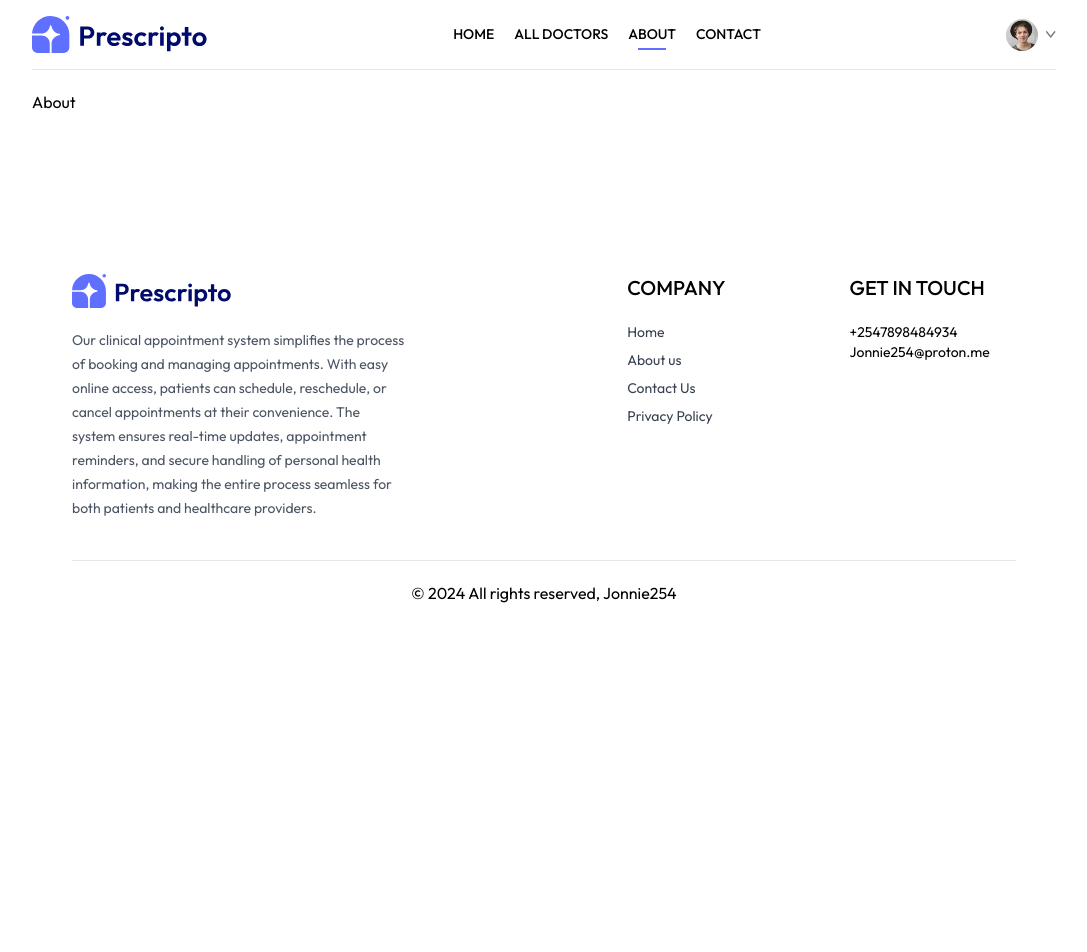
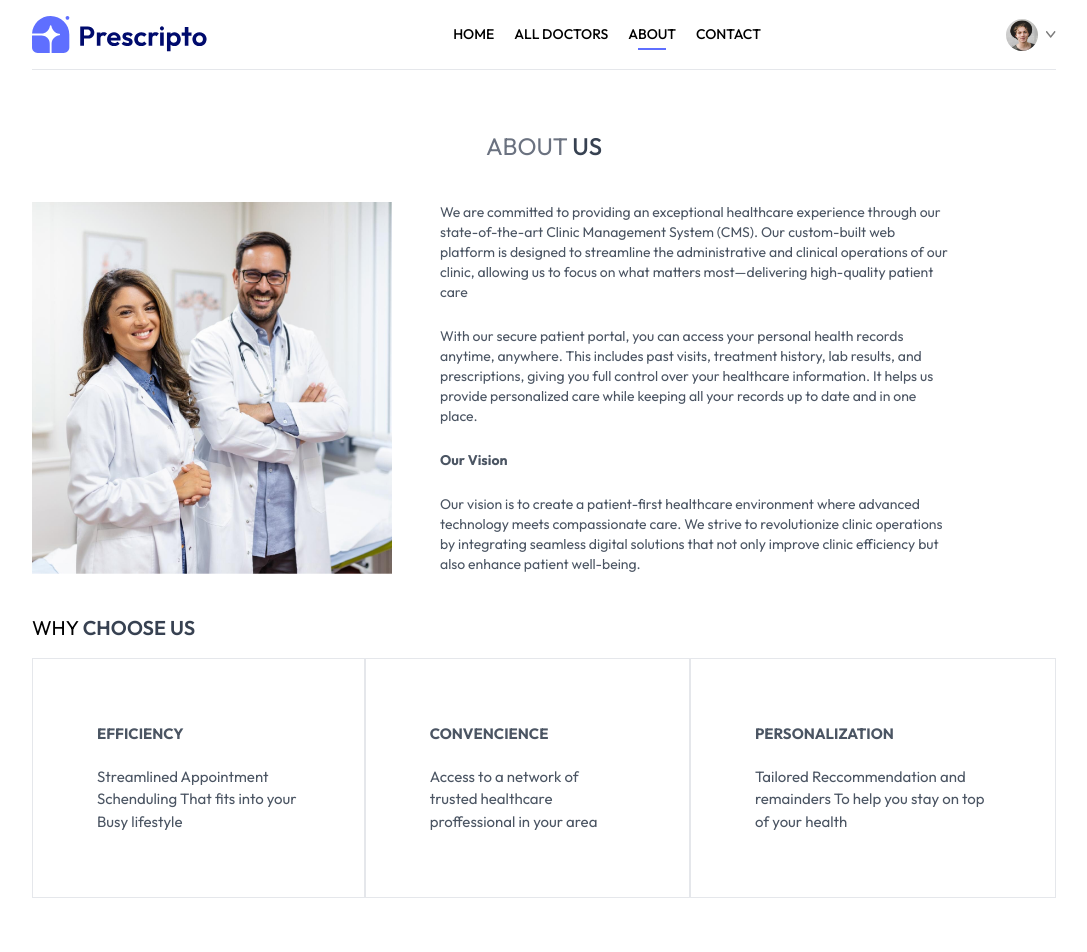
Before and after one commit to Jonnie254/Online-Clinic-Management-System, a React (Vite) app in the folder frontend/: page /about in a window 1280 px wide. Shown: the top 952 px of the page, without its empty margins (96-1183 px from the left). Before the commit the page ends 800 px from the top, so only its background shows below. Built offline with nearby package versions, Linux system fonts and the light colour scheme.

Commit message:
add the login ui

```diff
--- a/frontend/src/components/RelatedDoctors.jsx
+++ b/frontend/src/components/RelatedDoctors.jsx
@@ -4,16 +4,15 @@ import {useNavigate} from "react-router-dom";
 
 
 const RelatedDoctors = ({speciality, docId}) => {
-    const doctors = useContext(AppContext);
+    const {doctors} = useContext(AppContext);
     const [relatedDoctors, setRelatedDoctors] = useState([]);
     const navigate = useNavigate();
-
     useEffect(() => {
         console.log("speciality:", speciality, "docId:", docId);
-
         console.log(doctors);
         if (doctors.length > 0 && speciality) {
             const doctorsData = doctors.filter((doc) => doc.speciality === speciality && doc._id !== docId);
+            console.log(doctorsData);
             setRelatedDoctors(doctorsData);
         }
     }, [doctors, speciality, docId]);
@@ -24,7 +23,10 @@ const RelatedDoctors = ({speciality, docId}) => {
             <div className='w-full grid grid-cols-auto gap-4 pt-5 gap-y-6 px-3 sm:px-0'>
                 {relatedDoctors.slice(0, 5).map((item, index) =>
                     (
-                        <div onClick={() => navigate(`/appointment/${item._id}`)}
+                        <div onClick={() => {
+                            navigate(`/appointment/${item._id}`);
+                            scrollTo(0, 0)
+                        }}
                              className='border border-blue-200 rounded-xl overflow-hidden cursor-pointer hover:translate-y-[10px] transition-all duration-500'
                              key={index}>
                             <img className='bg-blue-50' src={item.image} alt=""/>
--- a/frontend/src/components/TopDoctors.jsx
+++ b/frontend/src/components/TopDoctors.jsx
@@ -1,6 +1,6 @@
-import React, { useContext } from 'react'
-import { useNavigate } from 'react-router-dom'
-import { AppContext } from '../context/AppContext'
+import React, {useContext} from 'react'
+import {useNavigate} from 'react-router-dom'
+import {AppContext} from '../context/AppContext'
 
 
 const TopDoctors = () => {
@@ -11,10 +11,15 @@ const TopDoctors = () => {
             <h1 className='text-3xl font-medium'>Top Doctors To Book</h1>
             <p className='sm:w-1/3 text-center'>Simply browse through our extensive list of trusted doctors.</p>
             <div className='w-full grid grid-cols-auto gap-4 pt-5 gap-y-6 px-3 sm:px-0'>
-            {doctors.slice(0, 10).map((item, index)=>
+                {doctors.slice(0, 10).map((item, index) =>
                     (
-                <div onClick={()=> navigate(`/appointment/${item._id}`)} className='border border-blue-200 rounded-xl overflow-hidden cursor-pointer hover:translate-y-[10px] transition-all duration-500' key={index}>
-                    <img className='bg-blue-50' src={item.image} alt="" />
+                        <div onClick={() => {
+                            navigate(`/appointment/${item._id}`);
+                            scrollTo(0, 0)
+                        }}
+                             className='border border-blue-200 rounded-xl overflow-hidden cursor-pointer hover:translate-y-[10px] transition-all duration-500'
+                             key={index}>
+                            <img className='bg-blue-50' src={item.image} alt=""/>
                             <div className='p-4'>
                                 <div className='flex items-center gap-2 text-sm text-center text-green-500'>
                                     <p className='w-2 h-2 bg-green-500 rounded-full'></p><p>Available</p>
@@ -25,7 +30,11 @@ const TopDoctors = () => {
                         </div>
                     ))}
             </div>
-        <button onClick={()=> { navigate('/doctors'); scrollTo(0,0)}} className='bg-blue-50 text-gray-600 px-12 py-3 rounded-full mt-10'>View All Doctors</button>
+            <button onClick={() => {
+                navigate('/doctors');
+                scrollTo(0, 0)
+            }} className='bg-blue-50 text-gray-600 px-12 py-3 rounded-full mt-10'>View All Doctors
+            </button>
         </div>
     )
 }
--- a/frontend/src/pages/About.jsx
+++ b/frontend/src/pages/About.jsx
@@ -1,9 +1,52 @@
 import React from 'react'
+import {assets} from "../assets/assets.js";
 
 const About = () => {
-  return (
-    <div>About</div>
-  )
+    return (
+        <div>
+            <div className={`text-center text-2xl pt-10 text-gray-500`}>
+                <p>ABOUT <span className={`text-gray-700 font-medium`}>US</span></p>
+            </div>
+            <div className={`my-10 flex flex-col md:flex-row gap-12`}>
+                <img className={`w-full md:max-w-[360px]`} src={assets.about_image} alt=""/>
+                <div className={`flex flex-col justify-center gap-6 md:w-2/4 text-sm text-gray-600`}>
+                    <p>We are committed to providing an exceptional healthcare experience through our
+                        state-of-the-art Clinic Management System (CMS). Our custom-built web platform is designed
+                        to streamline the administrative and clinical operations of our clinic, allowing us to focus
+                        on what matters most—delivering high-quality patient care</p>
+                    <p>With our secure patient portal, you can access your personal health records anytime,
+                        anywhere. This includes past visits, treatment history, lab results, and prescriptions,
+                        giving you full control over your healthcare information. It helps us provide personalized
+                        care while keeping all your records up to date and in one place.</p>
+                    <b className={`text-gray- 800`}>Our Vision</b>
+                    <p> Our vision is to create a patient-first healthcare environment where advanced technology
+                        meets compassionate care. We strive to revolutionize clinic operations by integrating
+                        seamless digital solutions that not only improve clinic efficiency but also enhance patient
+                        well-being. </p>
+                </div>
+            </div>
+            <div className={`text-xl my-4`}>
+                <p>WHY <span className={`text-gray-700 font-semibold`}>CHOOSE US</span></p>
+            </div>
+            <div className={`flex flex-col md:flex-row mb-20`}>
+                <div
+                    className={`border px-10 md:px-16 py-8 sm:py-16 flex flex-col gap-5 text-[15px] hover:bg-primary hover:text-white transition-all duration-300 text-gray-600 cursor-pointer`}>
+                    <b>EFFICIENCY</b>
+                    <p>Streamlined Appointment Schenduling That fits into your Busy lifestyle</p>
+                </div>
+                <div
+                    className={`border px-10 md:px-16 py-8 sm:py-16 flex flex-col gap-5 text-[15px] hover:bg-primary hover:text-white transition-all duration-300 text-gray-600 cursor-pointer`}>
+                    <b>CONVENCIENCE</b>
+                    <p>Access to a network of trusted healthcare proffessional in your area</p>
+                </div>
+                <div
+                    className={`border px-10 md:px-16 py-8 sm:py-16 flex flex-col gap-5 text-[15px] hover:bg-primary hover:text-white transition-all duration-300 text-gray-600 cursor-pointer`}>
+                    <b>PERSONALIZATION</b>
+                    <p>Tailored Reccommendation and remainders To help you stay on top of your health</p>
+                </div>
+            </div>
+        </div>
+    )
 }
 
 export default About
--- a/frontend/src/pages/Contact.jsx
+++ b/frontend/src/pages/Contact.jsx
@@ -1,9 +1,29 @@
 import React from 'react'
+import {assets} from "../assets/assets.js";
 
 const Contact = () => {
-  return (
-    <div>Contact</div>
-  )
+    return (
+        <div>
+            <div className={`text-center tex-2xl pt-10 text-gray-500`}>
+                <p>CONTACT <span className={`text-gray-700 font-semibold`}>US</span></p>
+            </div>
+            <div className={`my-10 flex flex-col justify-center md:flex-row gap-10 mb-28 text-sm`}>
+                <img className={`w-full md:max-w-[360px]`} src={assets.contact_image} alt=""/>
+                <div className={`flex flex-col justify-center items-start gap-6`}>
+                    <p className={`font-semibold text-lg text-gray-600`}>Our OFFICE</p>
+                    <p className={`text-gray-500`}>54709 Willms Station <br/>
+                        Suite 350, Washigton, USA</p>
+                    <p className={`text-gray-500`}>Tel: (415) 555-0132<br/> Email: jonnie@proton.me</p>
+                    <p className={`font-semibold text-lg text-gray-600`}>CAREERS AT OUR CLINIC</p>
+                    <p className={`text-gray-500`}>Learn more about our teams and job openings.</p>
+                    <button
+                        className={`border border-black px-8 py-4 text-sm hover:bg-black hover:text-white transition-all duration-300`}>Explore
+                        Jobs
+                    </button>
+                </div>
+            </div>
+        </div>
+    )
 }
 
 export default Contact
--- a/frontend/src/pages/Login.jsx
+++ b/frontend/src/pages/Login.jsx
@@ -1,9 +1,52 @@
-import React from 'react'
+import React, {useState} from 'react'
 
 const Login = () => {
-  return (
-    <div>Login</div>
-  )
+
+    const [state, setState] = useState('Sign Up');
+
+    const [email, setEmail] = useState('');
+    const [password, setPassword] = useState('');
+    const [name, setName] = useState('');
+
+    const onSubmitHandler = async (event) => {
+        event.preventDefault();
+    }
+    return (
+        <form className={`min-h-[80vh] flex items-center`}>
+            <div
+                className={`flex flex-col gap-3 m-auto items-start p-8 min-w-[340px] sm:min-h-96 border rounded-xl text-zinc-600 text-sm shadow-lg`}>
+                <p className={`text-2xl font-semibold`}>{state === 'Sign Up' ? "Create Account" : "Log in"}</p>
+                <p>Please {state === 'Sign Up' ? "Sign Up" : "Log in"} to book appointment </p>
+                {
+                    state === 'Sign Up' &&
+                    <div className={`w-full`}>
+                        <p>Full Name</p>
+                        <input className={`border border-zinc-300 rounded w-full p-2 mt-1`} type="text" required={true}
+                               value={name} onChange={(e) => setName(e.target.value)}/>
+                    </div>
+                }
+                <div className={`w-full`}>
+                    <p>Email</p>
+                    <input className={`border border-zinc-300 rounded w-full p-2 mt-1`} type="text" required={true}
+                           value={email} onChange={(e) => setEmail(e.target.value)}/>
+                </div>
+                <div className={`w-full`}>
+                    <p>Password</p>
+                    <input className={`border border-zinc-300 rounded w-full p-2 mt-1`} type="text" required={true}
+                           onChange={(e) => setPassword(e.target.value)}/>
+                </div>
+                <button
+                    className={`bg-primary text-white w-full py-2 rounded-md text-base`}>{state === 'Sign Up' ? 'Create Account' : 'Log in'}</button>
+                {state === 'Sign Up' ? <p>Already have an account? <span
+                        onClick={() => setState('Log in')}
+                        className={`
+                        text-primary underline cursor-pointer`}>Login Here</span></p>
+                    : <p>Don't have an account? <span
+                        onClick={() => setState('Sign Up')}
+                        className={`text-primary underline cursor-pointer`}>Sign Up</span></p>}
+            </div>
+        </form>
+    )
 }
 
 export default Login
```
Also changed, not shown: frontend/src/pages/Doctors.jsx (+20 -13 lines). Lines whose indentation alone changed are shown as unchanged.
